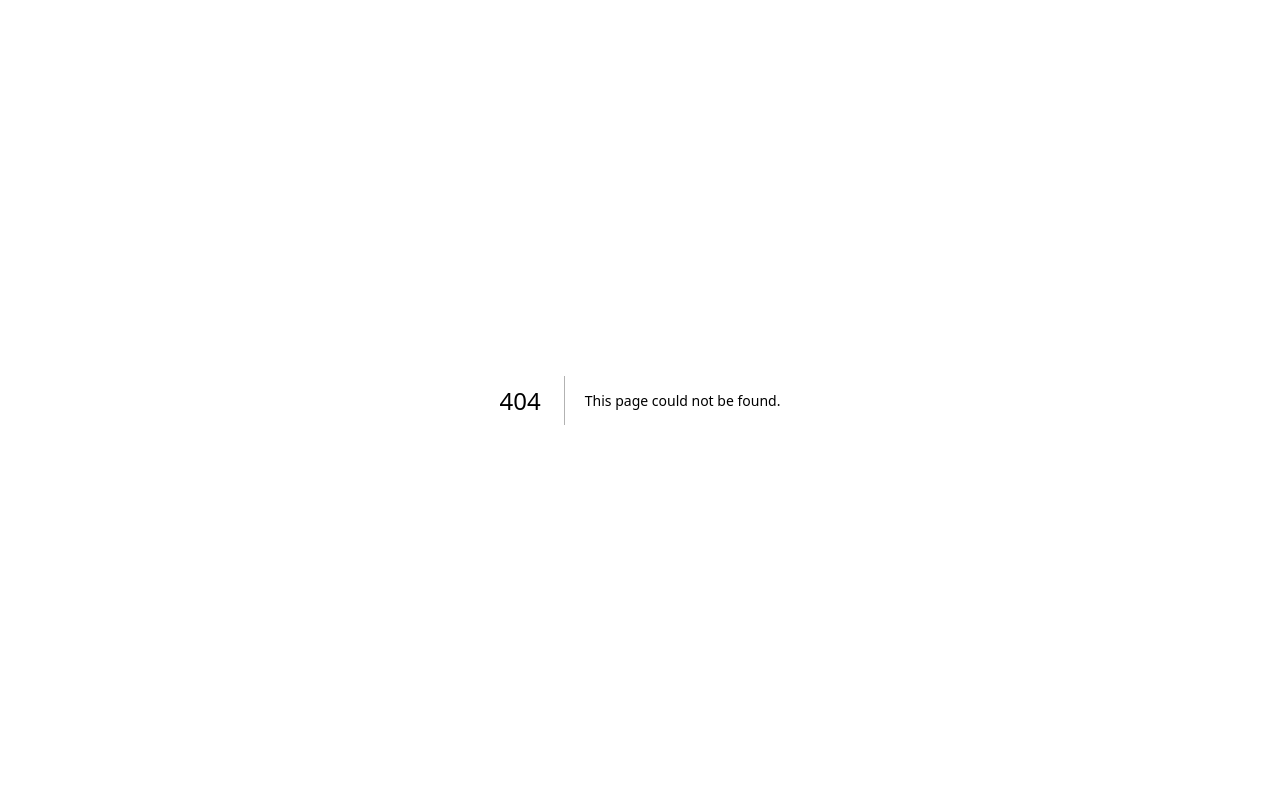
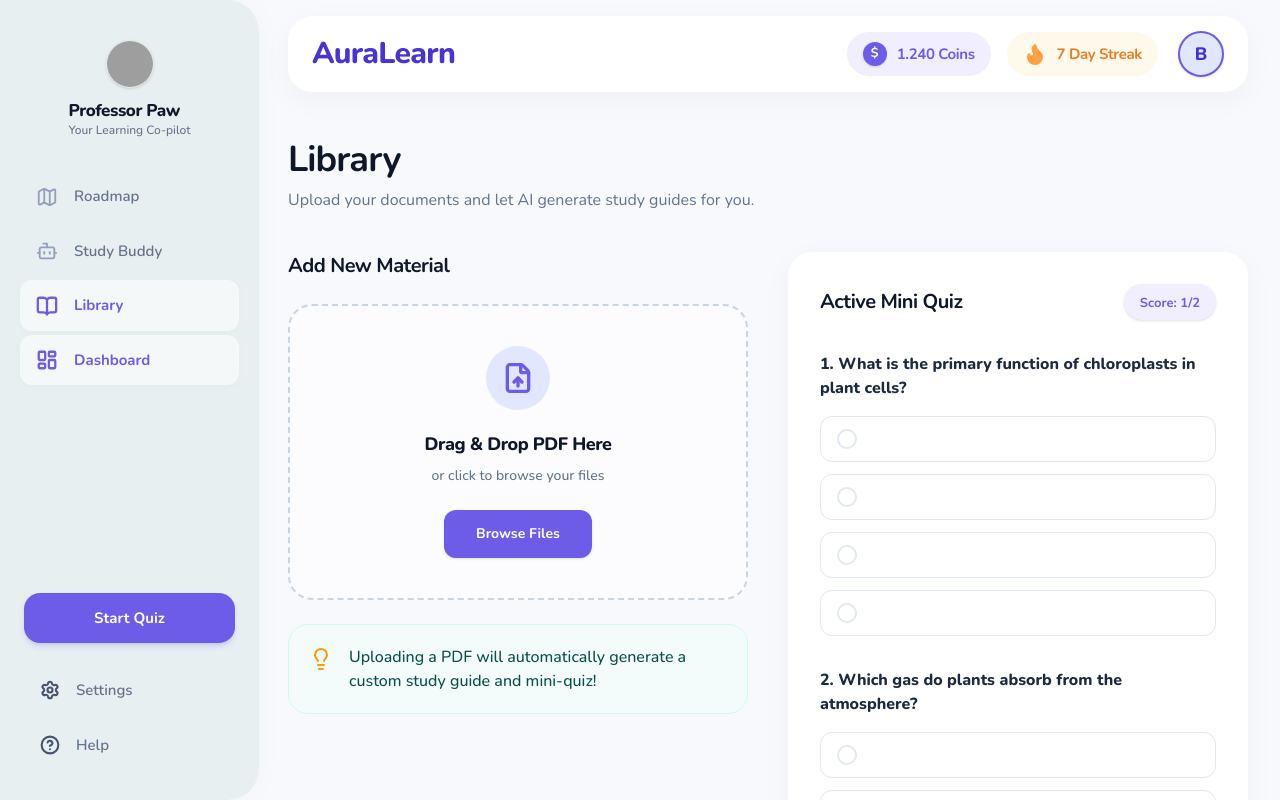
Before and after one commit to Central-Computer-Improvement/The-Hack-2026-6-FE, a Next.js app: page /library in a window 1280 px wide. Before the commit this address had no page. Built offline with nearby package versions, Linux system fonts and the light colour scheme; grey boxes are pictures that could not be loaded.

Commit message:
feat(library): add library page with material upload and interactive mini quiz

```diff
--- /dev/null
+++ b/src/app/(dashboard)/library/page.tsx
@@ -0,0 +1,116 @@
+"use client";
+
+import { useState } from "react";
+import { Lightbulb } from "lucide-react";
+import { Button } from "@/components/ui/button";
+import { Heading, Text } from "@/components/atoms/Typography";
+import UploadDropzone from "@/components/molecules/UploadDropzone";
+import { QuizOption } from "@/components/molecules/QuizOption";
+import { MOCK_MINI_QUIZ } from "@/constants/mockData";
+
+export default function LibraryPage() {
+  // State buat nyimpen jawaban
+  const [selectedAnswers, setSelectedAnswers] = useState<Record<string, number>>({});
+
+  // func button click
+  const handleSelectOption = (questionId: string, optionIndex: number) => {
+    setSelectedAnswers((prev) => ({
+      ...prev,
+      [questionId]: optionIndex,
+    }));
+  };
+
+  return (
+    <div className="w-full max-w-[1200px] pb-24 font-sans">
+
+      {/* Header Halaman */}
+      <div className="mb-10">
+        <Heading level={1} variant="headline-large" className="mb-2">
+          Library
+        </Heading>
+        <Text variant="muted">
+          Upload your documents and let AI generate study guides for you.
+        </Text>
+      </div>
+
+      {/* main grid  */}
+      <div className="grid grid-cols-1 gap-10 lg:grid-cols-2">
+
+        {/* AREA KIRI: Material Uploader  */}
+        <div className="flex flex-col">
+          <Heading level={2} variant="h4" className="mb-6">
+            Add New Material
+          </Heading>
+
+          {/* Dropzone */}
+          <UploadDropzone
+            onFileSelect={() => alert("BROWER TERBUKA")}
+          />
+
+          {/* Info Alert */}
+          <div className="mt-6 flex items-start gap-4 rounded-[20px] border border-teal-100 bg-teal-50/60 p-5">
+            <Lightbulb className="mt-0.5 h-6 w-6 shrink-0 text-amber-500" />
+            <Text variant="body-medium" className="font-medium text-teal-900">
+              Uploading a PDF will automatically generate a custom study guide and mini-quiz!
+            </Text>
+          </div>
+        </div>
+
+        {/* AREA KANAN: Active Mini Quiz */}
+        <div className="flex h-fit flex-col rounded-[24px] bg-white p-8 shadow-[0_8px_30px_rgb(0,0,0,0.04)]">
+
+            {/* Header Kuis */}
+            <div className="mb-8 flex items-center justify-between">
+            <Heading level={2} variant="h4">
+              Active Mini Quiz
+            </Heading>
+            {/* Indikator Skor */}
+            <div className="rounded-full bg-indigo-soft px-4 py-1.5 shadow-sm">
+              <Text as="span" className="text-[13px] font-bold text-indigo-base">
+                Score: 1/2
+              </Text>
+            </div>
+          </div>
+
+          {/* Daftar Pertanyaan */}
+          <div className="flex-1 space-y-8">
+            {MOCK_MINI_QUIZ.questions.map((q, qIndex) => (
+              <div key={q.id}>
+                {/* Teks Pertanyaan */}
+                <Text variant="body-medium" className="mb-4 font-extrabold text-slate-800">
+                  {qIndex + 1}. {q.question}
+                </Text>
+
+                {/* Opsi Jawaban */}
+                <div className="space-y-3">
+                  {q.options.map((optionText, optIndex) => {
+                    const isSelected = selectedAnswers[q.id] === optIndex;
+
+                    return (
+                      <QuizOption
+                        key={optIndex}
+                        text={optionText}
+                        variant={isSelected ? "correct" : "default"}
+                        onClick={() => handleSelectOption(q.id, optIndex)}
+                      />
+                    );
+                  })}
+                </div>
+              </div>
+            ))}
+          </div>
+
+          {/* Tombol Submit Answers (Amber) */}
+          <Button
+            className="mt-10 h-14 w-full rounded-btn bg-amber-base text-[15px] font-bold text-white shadow-md shadow-amber-base/20 transition-all hover:bg-amber-dark active:scale-[0.98]"
+            onClick={() => alert("JAWABAN TERSIMPAN")}
+          >
+            Submit Answers
+          </Button>
+
+        </div>
+
+      </div>
+    </div>
+  );
+}
--- /dev/null
+++ b/src/components/molecules/QuizAction.tsx
@@ -0,0 +1,52 @@
+"use client";
+
+import { Circle, CheckCircle2, XCircle } from "lucide-react";
+import { cn } from "@/lib/utils";
+import { Text } from "@/components/atoms/Typography";
+
+interface QuizOptionProps {
+  text: string;
+  variant?: "default" | "correct" | "wrong";
+  onClick?: () => void;
+}
+
+export default function QuizOption({
+  text,
+  variant = "default",
+  onClick
+}: QuizOptionProps) {
+
+  const baseStyles = "flex w-full cursor-pointer items-center gap-4 rounded-[16px] border-2 p-4 transition-all duration-200 active:scale-[0.98]";
+
+  const variantStyles = {
+    default: "border-slate-200 bg-white text-slate-700 hover:border-slate-300 hover:bg-slate-50",
+    correct: "border-teal-500 bg-teal-50/50 text-teal-900",
+    wrong: "border-red-500 bg-red-50/50 text-red-900",
+  };
+
+  return (
+    <div
+      onClick={onClick}
+      className={cn(baseStyles, variantStyles[variant])}
+    >
+      {/* Icon Variant */}
+      {variant === "default" && (
+        <Circle className="h-5 w-5 text-slate-300" strokeWidth={2.5} />
+      )}
+      {variant === "correct" && (
+        <CheckCircle2 className="h-5 w-5 fill-teal-500 text-white" />
+      )}
+      {variant === "wrong" && (
+        <XCircle className="h-5 w-5 fill-red-500 text-white" />
+      )}
+
+      {/* Option */}
+      <Text
+        as="span"
+        className="text-[15px] font-semibold text-inherit"
+      >
+        {text}
+      </Text>
+    </div>
+  );
+}
--- /dev/null
+++ b/src/components/molecules/UploadDropzone.tsx
@@ -0,0 +1,51 @@
+"use client";
+
+import { FileUp } from "lucide-react";
+import { Button } from "@/components/ui/button";
+import { Heading, Text } from "@/components/atoms/Typography";
+
+interface UploadDropzoneProps {
+  onFileSelect?: () => void;
+}
+
+export default function UploadDropzone({ onFileSelect }: UploadDropzoneProps) {
+  return (
+    <div
+      className="flex w-full cursor-pointer flex-col items-center justify-center rounded-[24px] border-2 border-dashed border-slate-300 bg-white/50 p-10 text-center transition-all hover:border-indigo-300 hover:bg-slate-50"
+      onClick={onFileSelect}
+    >
+      {/* Ikon Upload */}
+      <div className="mb-5 flex h-16 w-16 items-center justify-center rounded-full bg-indigo-100">
+        <FileUp className="h-8 w-8 text-indigo-base" strokeWidth={2.5} />
+      </div>
+
+      {/* Teks Instruksi */}
+      <Heading
+        level={3}
+        variant="h5"
+        className="mb-2 font-extrabold"
+      >
+        Drag & Drop PDF Here
+      </Heading>
+
+      <Text
+        variant="small"
+        className="mb-6 font-medium"
+      >
+        or click to browse your files
+      </Text>
+
+      {/* CTA */}
+      <Button
+        type="button"
+        className="rounded-btn bg-indigo-base px-8 font-bold text-white transition-colors hover:bg-indigo-700"
+        onClick={(e) => {
+          e.stopPropagation();
+          if (onFileSelect) onFileSelect();
+        }}
+      >
+        Browse Files
+      </Button>
+    </div>
+  );
+}
--- a/src/constants/mockData.ts
+++ b/src/constants/mockData.ts
@@ -35,6 +35,21 @@ export interface RoadmapNode {
   status: NodeStatus;
   type: "video" | "pdf" | "quiz";
   pointsReward: number;
+}
+
+// Mock Library
+export interface QuizQuestion {
+  id: string;
+  question: string;
+  options: string[];
+  correctAnswerIndex: number;
+}
+
+export interface QuizSession {
+  id: string;
+  title: string;
+  totalQuestions: number;
+  questions: QuizQuestion[];
 }
 
 
@@ -127,6 +142,7 @@ export const MOCK_CHAT_HISTORY: ChatMessage[] = [
   },
 ];
 
+
 // 3. data Roadmap AI
 export const MOCK_ROADMAP: RoadmapNode[] = [
   {
@@ -175,3 +191,34 @@ export const MOCK_ROADMAP: RoadmapNode[] = [
     pointsReward: 50,
   },
 ];
+
+// 4. DATA KUIS
+export const MOCK_MINI_QUIZ: QuizSession = {
+  id: "QUIZ-BIO-01",
+  title: "Active Mini Quiz",
+  totalQuestions: 2,
+  questions: [
+    {
+      id: "Q-001",
+      question: "What is the primary function of chloroplasts in plant cells?",
+      options: [
+        "Respiration",
+        "Photosynthesis",
+        "Water absorption",
+        "Energy storage"
+      ],
+      correctAnswerIndex: 1,
+    },
+    {
+      id: "Q-002",
+      question: "Which gas do plants absorb from the atmosphere?",
+      options: [
+        "Oxygen",
+        "Carbon Dioxide",
+        "Nitrogen",
+        "Hydrogen"
+      ],
+      correctAnswerIndex: 1,
+    },
+  ],
+};
```
